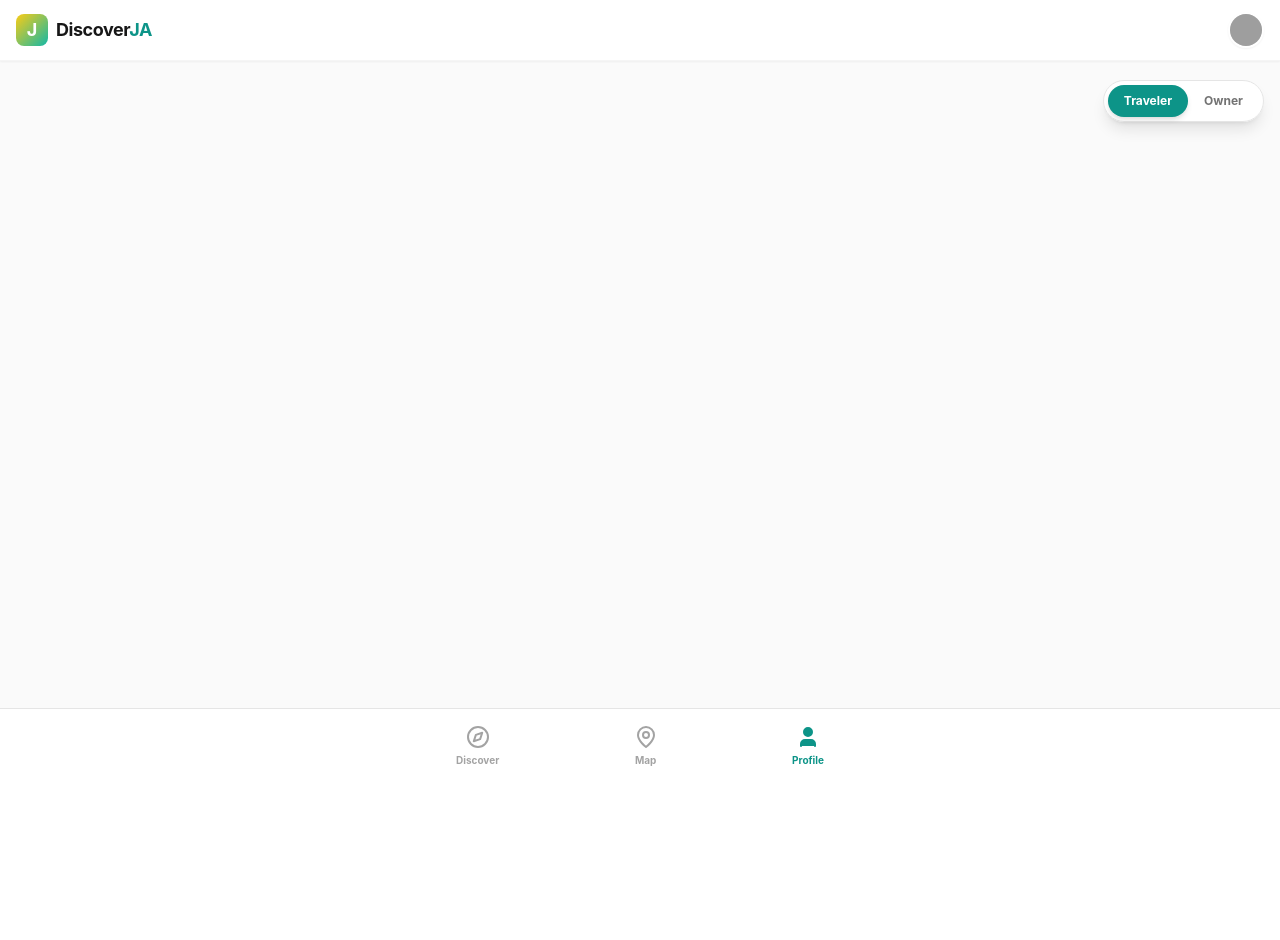
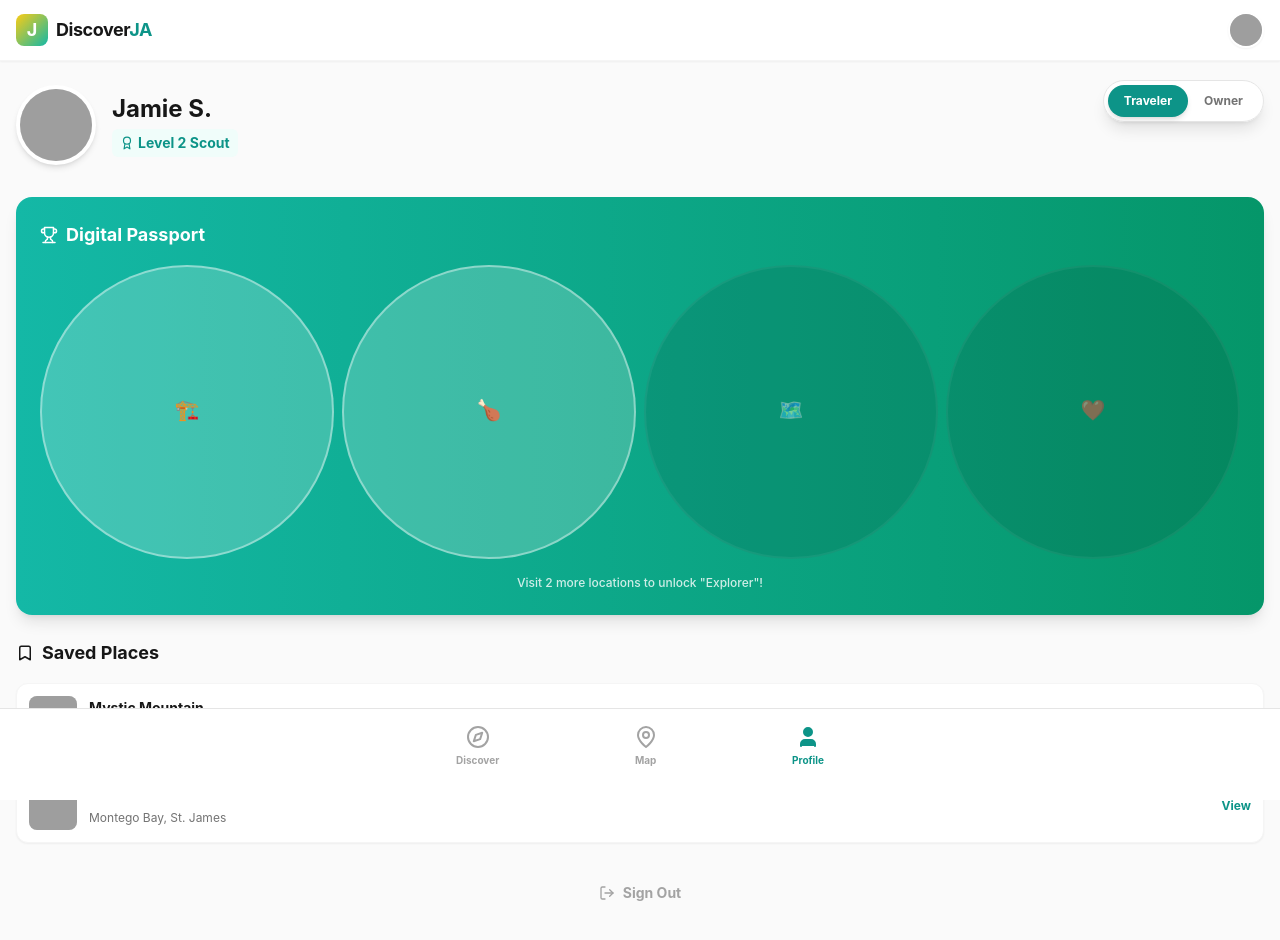
Before and after one commit to dainantonio/discover-jamaica, a React (Vite) app: page / in a window 1280 px wide. Both pictures are taken after a click on the button "Profile". Shown: the top 940 px of the page. Before the commit the page ends 800 px from the top, so only its background shows below. Built offline with nearby package versions, Linux system fonts and the light colour scheme; grey boxes are pictures that could not be loaded.

Commit message:
Update App.jsx
What we are adding:

Digital Stamps: Visual badges for places visited.

Leveling System: "Level 1 Scout" vs "Level 5 Ambassador".

Saved Places: A list of bookmarks.

```diff
--- a/src/App.jsx
+++ b/src/App.jsx
@@ -2,7 +2,8 @@ import React, { useState } from 'react';
 import {
   MapPin, Camera, Calendar, User, Search, Menu, X, Star, Heart,
   Share2, Compass, TrendingUp, Image as ImageIcon, Check, Smartphone, Award,
-  ExternalLink, LogOut, ArrowLeft, ShieldCheck, Clock, Phone, Globe
+  ExternalLink, LogOut, ArrowLeft, ShieldCheck, Clock, Phone, Globe, Bookmark,
+  Trophy, Settings
 } from 'lucide-react';
 
 // --- MAP IMPORTS ---
@@ -10,7 +11,6 @@ import { MapContainer, TileLayer, Marker, Popup } from 'react-leaflet';
 import 'leaflet/dist/leaflet.css';
 import L from 'leaflet';
 
-// Fix for default Leaflet marker icons in React
 import icon from 'leaflet/dist/images/marker-icon.png';
 import iconShadow from 'leaflet/dist/images/marker-shadow.png';
 
@@ -35,7 +35,7 @@ const LISTINGS = [
     reviews: 1240,
     price: '$$',
     location: "Ocho Rios, St. Ann",
-    coordinates: [18.405, -77.103], // Real coords
+    coordinates: [18.405, -77.103],
     image: "https://images.unsplash.com/photo-1544531586-fde5298cdd40?auto=format&fit=crop&q=80&w=800",
     description: "Zipline through the canopy and bobsled down the mountain.",
     full_bio: "Experience the rainforest from 700 feet up. Following Hurricane Melissa, we have replanted 500 trees and restored the bobsled track to be faster than ever.",
@@ -83,6 +83,13 @@ const LISTINGS = [
   }
 ];
 
+const STAMPS = [
+  { id: 1, name: "Rebuild Hero", icon: "🏗️", date: "Oct 24", earned: true },
+  { id: 2, name: "Foodie", icon: "🍗", date: "Oct 25", earned: true },
+  { id: 3, name: "Explorer", icon: "🗺️", date: null, earned: false },
+  { id: 4, name: "Volunteer", icon: "❤️", date: null, earned: false },
+];
+
 // --- SUB-COMPONENTS ---
 
 const ViewToggle = ({ mode, setMode }) => (
@@ -97,18 +104,13 @@ const DetailView = ({ item, onBack }) => {
 
   const handleBooking = () => {
     setBooked(true);
-    // SIMULATE WHATSAPP OPENING
     const message = `Hi ${item.name}, I saw you on DiscoverJA! I would like to make a reservation.`;
     const url = `https://wa.me/${item.whatsapp}?text=${encodeURIComponent(message)}`;
-
-    // In a real app, we would open this:
-    // window.open(url, '_blank');
     console.log("Opening WhatsApp:", url);
   };
 
   return (
     <div className="bg-white min-h-screen pb-24 animate-in slide-in-from-bottom-4 duration-300 relative z-[2000]">
-      {/* Hero Image */}
       <div className="relative h-72 w-full">
         <img src={item.image} className="w-full h-full object-cover" />
         <button onClick={onBack} className="absolute top-4 left-4 p-2 bg-white/20 backdrop-blur-md rounded-full text-white hover:bg-white hover:text-black transition-colors z-10">
@@ -123,7 +125,6 @@ const DetailView = ({ item, onBack }) => {
       </div>
 
       <div className="p-6 space-y-6">
-        {/* Verification Badge */}
         <div className="bg-teal-50 border border-teal-100 rounded-xl p-4 flex items-start space-x-3">
           <ShieldCheck className="text-teal-600 shrink-0" size={24} />
           <div>
@@ -132,7 +133,6 @@ const DetailView = ({ item, onBack }) => {
           </div>
         </div>
 
-        {/* Impact Score */}
         <div>
            <div className="flex justify-between items-end mb-2">
              <h3 className="font-bold text-neutral-800">Community Impact Score</h3>
@@ -144,20 +144,17 @@ const DetailView = ({ item, onBack }) => {
            <p className="text-xs text-neutral-500 mt-2">High impact: This business directly funds local repairs.</p>
         </div>
 
-        {/* Bio */}
         <div>
           <h3 className="font-bold text-lg mb-2">About</h3>
           <p className="text-neutral-600 leading-relaxed text-sm">{item.full_bio}</p>
         </div>
 
-        {/* Amenities */}
         <div className="flex flex-wrap gap-2">
            {item.amenities.map(tag => (
              <span key={tag} className="px-3 py-1 bg-neutral-100 text-neutral-600 text-xs font-bold rounded-full">{tag}</span>
            ))}
         </div>
 
-        {/* Action Button */}
         <div className="pt-4">
            {booked ? (
              <div className="bg-green-100 text-green-800 p-4 rounded-xl text-center font-bold flex flex-col items-center border border-green-200">
@@ -188,7 +185,7 @@ const App = () => {
   const [activeTab, setActiveTab] = useState('discover');
   const [selectedListing, setSelectedListing] = useState(null);
 
-  // -- BUSINESS OWNER VIEW (UNCHANGED) --
+  // -- BUSINESS OWNER VIEW --
   if (mode === 'business') {
     return (
       <div className="min-h-screen bg-slate-50 text-slate-900 font-sans">
@@ -250,6 +247,8 @@ const App = () => {
       </header>
 
       <main className="px-4 py-6 space-y-8">
+
+        {/* --- DISCOVER TAB --- */}
         {activeTab === 'discover' && (
           <>
             <section className="space-y-4">
@@ -299,7 +298,7 @@ const App = () => {
           </>
         )}
 
-        {/* --- MAP VIEW --- */}
+        {/* --- MAP TAB --- */}
         {activeTab === 'map' && (
           <div className="h-[75vh] w-full rounded-2xl overflow-hidden border border-neutral-200 shadow-sm relative z-0">
              <MapContainer center={[18.1096, -77.2975]} zoom={9} scrollWheelZoom={true} className="h-full w-full">
@@ -328,6 +327,60 @@ const App = () => {
              </div>
           </div>
         )}
+
+        {/* --- PROFILE TAB --- */}
+        {activeTab === 'profile' && (
+          <div className="space-y-6">
+             <div className="flex items-center space-x-4 mb-8">
+                <div className="w-20 h-20 bg-neutral-200 rounded-full border-4 border-white shadow-md overflow-hidden">
+                   <img src="https://images.unsplash.com/photo-1534528741775-53994a69daeb?auto=format&fit=crop&q=80&w=200" className="w-full h-full object-cover"/>
+                </div>
+                <div>
+                   <h2 className="text-2xl font-bold">Jamie S.</h2>
+                   <div className="flex items-center text-teal-600 font-bold text-sm bg-teal-50 px-2 py-1 rounded-md inline-block mt-1">
+                      <Award size={14} className="mr-1" /> Level 2 Scout
+                   </div>
+                </div>
+             </div>
+
+             <div className="bg-gradient-to-r from-teal-500 to-emerald-600 rounded-2xl p-6 text-white shadow-lg relative overflow-hidden">
+                <div className="relative z-10">
+                   <h3 className="font-bold text-lg mb-4 flex items-center"><Trophy size={18} className="mr-2" /> Digital Passport</h3>
+                   <div className="grid grid-cols-4 gap-2">
+                      {STAMPS.map(stamp => (
+                        <div key={stamp.id} className={`aspect-square rounded-full flex flex-col items-center justify-center border-2 ${stamp.earned ? 'bg-white/20 border-white/40' : 'bg-black/20 border-white/10 opacity-50'}`}>
+                           <span className="text-xl mb-1">{stamp.icon}</span>
+                        </div>
+                      ))}
+                   </div>
+                   <p className="text-xs text-center mt-4 opacity-80 font-medium">Visit 2 more locations to unlock "Explorer"!</p>
+                </div>
+             </div>
+
+             <div>
+               <h3 className="font-bold text-lg mb-4 flex items-center"><Bookmark size={18} className="mr-2" /> Saved Places</h3>
+               <div className="space-y-3">
+                 {LISTINGS.slice(0, 2).map(item => (
+                   <div key={item.id} className="flex items-center space-x-3 bg-white p-3 rounded-xl border border-neutral-100 shadow-sm">
+                      <div className="w-12 h-12 bg-neutral-200 rounded-lg overflow-hidden shrink-0">
+                         <img src={item.image} className="w-full h-full object-cover" />
+                      </div>
+                      <div className="flex-1">
+                         <h4 className="font-bold text-sm">{item.name}</h4>
+                         <span className="text-xs text-neutral-500">{item.location}</span>
+                      </div>
+                      <button className="text-teal-600 font-bold text-xs" onClick={() => setSelectedListing(item)}>View</button>
+                   </div>
+                 ))}
+               </div>
+             </div>
+
+             <button className="w-full py-4 text-neutral-400 text-sm font-bold flex items-center justify-center hover:text-red-500 transition-colors">
+               <LogOut size={16} className="mr-2" /> Sign Out
+             </button>
+          </div>
+        )}
+
       </main>
 
       <nav className="fixed bottom-0 w-full bg-white border-t border-neutral-200 pb-6 pt-2 px-6 z-[1000]">
```
